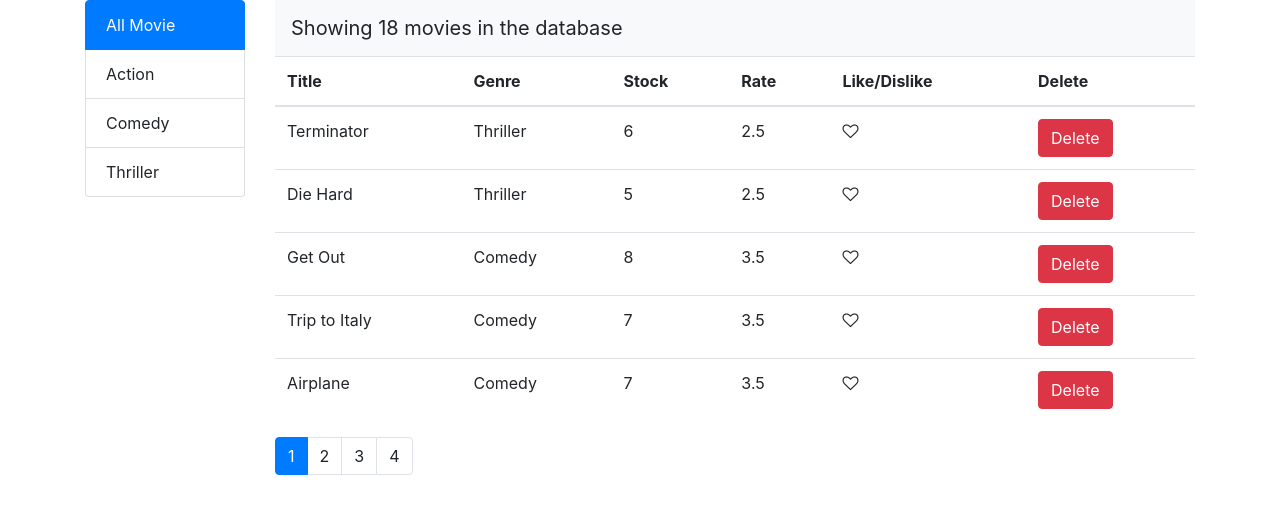
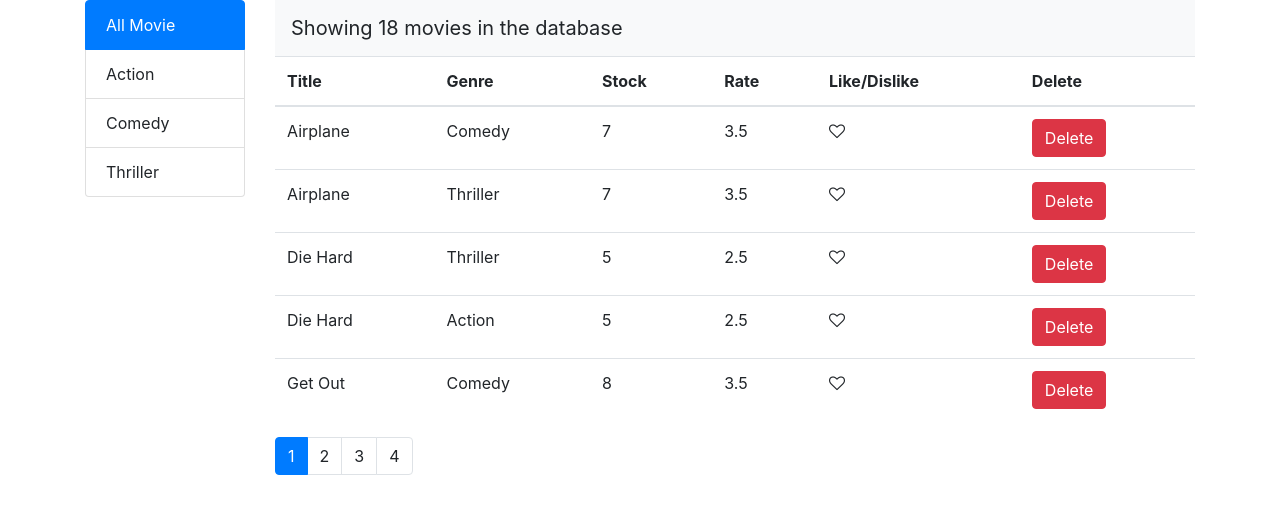
Before and after one commit to caodangtinh/reactjs, a React (Create React App) app in the folder mosh/vidly-like/: page / in a window 1280 px wide. Shown: the top 514 px of the page. Built offline with nearby package versions, Linux system fonts and the light colour scheme.

Commit message:
add revert sort

```diff
--- a/mosh/vidly-like/src/App.js
+++ b/mosh/vidly-like/src/App.js
@@ -8,6 +8,7 @@ import {getMovies} from './services/fakeMovieService';
 import {getGenres} from './services/fakeGenreService'
 import Paging from "./components/common/Paging";
 import {paginate} from "./utils/Paginate";
+import _ from 'lodash'
 
 class App extends Component {
     state = {
@@ -15,7 +16,8 @@ class App extends Component {
         genres: getGenres(),
         currentSelectValue: 'all',
         currentPage: 1,
-        pageSize: 5
+        pageSize: 5,
+        sortColumn: {path: 'title', order: 'asc'}
     };
 
     handleDelete = (id) => {
@@ -48,8 +50,12 @@ class App extends Component {
         this.setState({currentPage: page});
     };
 
-    handleSort = (sortColumn) => {
-        console.log(sortColumn);
+    handleSort = (path) => {
+        if ((path === this.state.sortColumn.path) && ('asc' === this.state.sortColumn.order)) {
+            this.setState({sortColumn: {path, order: 'desc'}});
+        } else {
+            this.setState({sortColumn: {path, order: 'asc'}});
+        }
     };
 
 
@@ -59,8 +65,9 @@ class App extends Component {
     }
 
     render() {
-        let {movies: oMovie, currentPage, pageSize} = this.state;
-        let pagingMovies = paginate(oMovie, currentPage, pageSize);
+        let {movies: oMovie, currentPage, pageSize, sortColumn} = this.state;
+        let sortedMovies = _.orderBy(oMovie, [sortColumn.path], [sortColumn.order]);
+        let pagingMovies = paginate(sortedMovies, currentPage, pageSize);
         return (
             <div>
                 <div className="container">
--- a/mosh/vidly-like/src/components/MovieTable.jsx
+++ b/mosh/vidly-like/src/components/MovieTable.jsx
@@ -12,8 +12,8 @@ class MovieTable extends Component {
                         <th scope="col" onClick={() => this.props.onSort("genre.name")}>Genre</th>
                         <th scope="col" onClick={() => this.props.onSort("numberInStock")}>Stock</th>
                         <th scope="col" onClick={() => this.props.onSort("dailyRentalRate")}>Rate</th>
-                        <th scope="col" onClick={() => this.props.onSort("")}>Like/Dislike</th>
-                        <th scope="col" onClick={() => this.props.onSort("")}>Delete</th>
+                        <th scope="col">Like/Dislike</th>
+                        <th scope="col">Delete</th>
                     </tr>
                     </thead>
                     <tbody>
```
